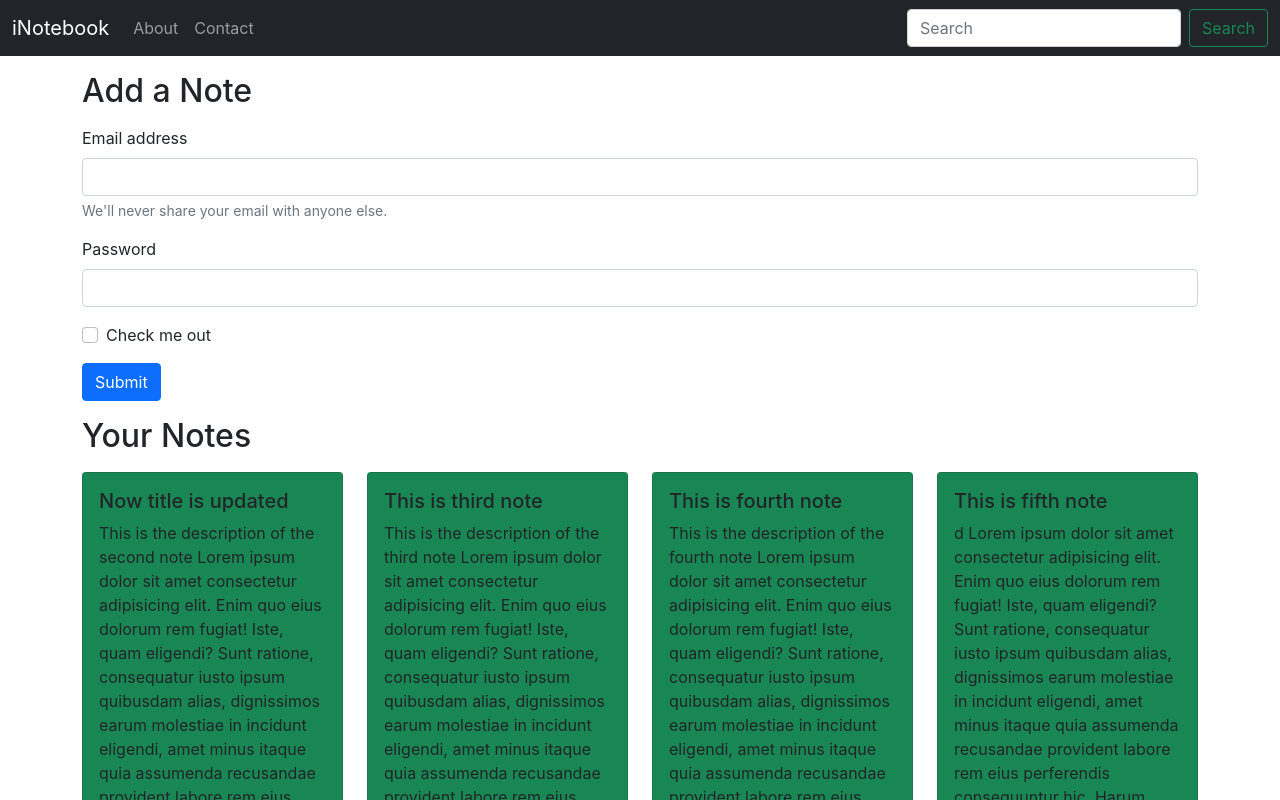
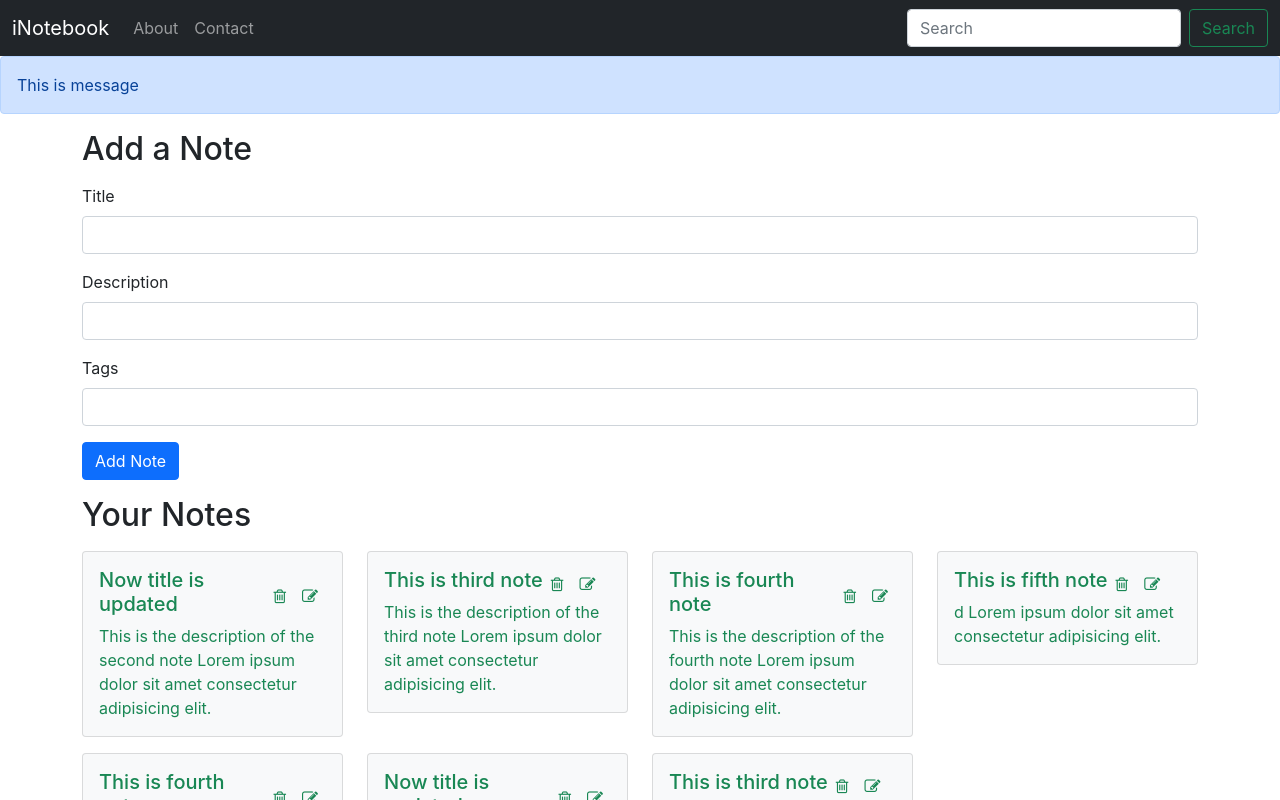
Before and after one commit to anjanisingh17/inotebook, a React (Create React App) app: page / in a window 1280 px wide. Shown: the top 800 px of the page. Built offline with nearby package versions, Linux system fonts and the light colour scheme.

Commit message:
latest commit

```diff
--- a/public/index.html
+++ b/public/index.html
@@ -20,6 +20,7 @@
 
     <!-- Latest compiled JavaScript -->
     <script src="https://cdn.jsdelivr.net/npm/bootstrap@5.1.3/dist/js/bootstrap.bundle.min.js"></script>
+    <link rel="stylesheet" href="https://cdnjs.cloudflare.com/ajax/libs/font-awesome/4.7.0/css/font-awesome.min.css">
 
     <!--
       Notice the use of %PUBLIC_URL% in the tags above.
--- a/src/App.css
+++ b/src/App.css
@@ -36,3 +36,8 @@
     transform: rotate(360deg);
   }
 }
+/* css start*/
+
+i{
+  cursor: pointer;
+}
--- a/src/App.js
+++ b/src/App.js
@@ -6,6 +6,7 @@
 import About from './components/About'
 import NoteState from './context/notes/NoteState';
 import { BrowserRouter as Routers, Routes, Route } from 'react-router-dom';
+import Alert from './components/Alert';
 
 
 function App() {
@@ -18,6 +19,7 @@
    <NoteState>
       <Routers>
         <Navbar />
+        <Alert msg="This is message" />
         <div className="container">
 
         <Routes>
--- /dev/null
+++ b/src/components/AddNote.jsx
@@ -0,0 +1,48 @@
+import React,{useContext, useState} from 'react'
+import noteContext from '../context/notes/NoteContext';
+
+
+function AddNote() {
+    const context = useContext(noteContext);
+    const {notes, addNote} = context
+    const [note,setNote] = useState({title:"",description:"",tags: ""})
+
+    const onChange = (e)=>{
+        setNote({...note,[e.target.name]: e.target.value})
+    }
+
+    const handleClick = (e)=>{
+        e.preventDefault()
+        addNote(note.title, note.description, note.tag)
+    }
+
+    return (
+   <>
+    <div className='conatiner my-3'>
+        <h2>Add a Note</h2>
+<div className='my-3'>
+        <form>
+  <div className="mb-3">
+    <label className="form-label">Title</label>
+    <input type="text" className="form-control" id="title" name="title" onChange={onChange}  aria-describedby="emailHelp" />
+  </div>
+  <div className="mb-3">
+    <label  className="form-label">Description</label>
+    <input type="text" className="form-control" id="description" name="description" onChange={onChange} />
+  </div>
+
+  <div className="mb-3">
+    <label  className="form-label">Tags</label>
+    <input type="text" className="form-control" id="tags" name="tags" onChange={onChange} />
+  </div>
+
+
+  <button type="submit" className="btn btn-primary" onClick={handleClick} >Add Note</button>
+</form>
+</div>
+</div>
+   </>
+  )
+}
+
+export default AddNote
--- /dev/null
+++ b/src/components/Alert.jsx
@@ -0,0 +1,12 @@
+import React from 'react'
+
+function Alert(props) {
+  return (
+        <div className="alert alert-primary" role="alert">
+            {props.msg}
+        </div>
+
+)
+}
+
+export default Alert
--- a/src/components/Home.jsx
+++ b/src/components/Home.jsx
@@ -1,31 +1,12 @@
+
 import Notes from "./Notes"
 
 function Home() {
 
   return (
     <>
-    <div className='conatiner my-3'>
-        <h2>Add a Note</h2>
-<div className='my-3'>
-        <form>
-  <div class="mb-3">
-    <label for="exampleInputEmail1" class="form-label">Email address</label>
-    <input type="email" class="form-control" id="exampleInputEmail1" aria-describedby="emailHelp" />
-    <div id="emailHelp" class="form-text">We'll never share your email with anyone else.</div>
-  </div>
-  <div class="mb-3">
-    <label for="exampleInputPassword1" class="form-label">Password</label>
-    <input type="password" class="form-control" id="exampleInputPassword1" />
-  </div>
-  <div class="mb-3 form-check">
-    <input type="checkbox" class="form-check-input" id="exampleCheck1" />
-    <label class="form-check-label" for="exampleCheck1">Check me out</label>
-  </div>
-  <button type="submit" class="btn btn-primary">Submit</button>
-</form>
-</div>
-</div>
-<Notes />
+
+      <Notes />
     </>
 
   )
--- a/src/components/Navbar.jsx
+++ b/src/components/Navbar.jsx
@@ -3,9 +3,6 @@
 function Navbar() {
 
   const location = useLocation();
-useEffect(()=>{
-  console.log(location)
-},[location])
 
 
 
--- a/src/components/NoteItem.jsx
+++ b/src/components/NoteItem.jsx
@@ -1,15 +1,25 @@
-import React from 'react'
+import React,{useContext} from 'react'
+import noteContext from '../context/notes/NoteContext';
+
 
 function NoteItem(props) {
+  const context = useContext(noteContext);
+  const {deleteNote} = context
 const {note} = props
 
   return (
    <>
    <div className='col-md-3 col-lg-3 col-sm-3'>
-    <div className="card bg-success my-2" >
+    <div className="card bg-light text-success my-2" >
       <div className="card-body">
+         <div className='d-flex align-items-center'>
           <h5 className="card-title">{note.title}</h5>
-          <p className="card-text">{note.description} Lorem ipsum dolor sit amet consectetur adipisicing elit. Enim quo eius dolorum rem fugiat! Iste, quam eligendi? Sunt ratione, consequatur iusto ipsum quibusdam alias, dignissimos earum molestiae in incidunt eligendi, amet minus itaque quia assumenda recusandae provident labore rem eius perferendis consequuntur hic. Harum molestiae sint hic quas maxime laudantium dolores aut adipisci repellendus consectetur optio ducimus ea vitae eaque aliquid eius amet, accusantium tempore iure, necessitatibus voluptatum recusandae quaerat iste tempora? Harum ipsum cupiditate consequatur deleniti ex beatae dicta at sint magnam. Tempora soluta beatae ex voluptatem sequi atque, voluptate earum provident velit obcaecati est quod quas eius maxime!</p>
+          <i className="fa fa-trash-o mx-2" aria-hidden="true" onClick={()=>{deleteNote(note._id)}}></i>
+          <i className="fa fa-pencil-square-o mx-2" aria-hidden="true"></i>
+          </div>
+          <p className="card-text">{note.description} Lorem ipsum dolor sit amet consectetur adipisicing elit. </p>
+
+
       </div>
     </div>
     </div>
--- a/src/components/Notes.jsx
+++ b/src/components/Notes.jsx
@@ -1,18 +1,19 @@
 import React, { useContext } from 'react'
 import noteContext from '../context/notes/NoteContext';
+import AddNote from './AddNote';
 import NoteItem from './NoteItem';
 
 function Notes() {
     const context = useContext(noteContext);
-    const {notes, setNotes} = context
+    const {notes} = context
     return (
     <>
-     <div className='row my-3   '>
+    <AddNote />
+     <div className='row my-3'>
             <h2> Your Notes</h2>
             {notes.map((note)=>{
-            return       <NoteItem note={note} />
 
-
+            return     <NoteItem key={note._id} note={note} />
             })}
      </div>
    </>
--- a/src/context/notes/NoteState.jsx
+++ b/src/context/notes/NoteState.jsx
@@ -23,8 +23,8 @@
         "__v": 0
     },
     {
-        "_id": "63171b228256cf94a2f6b1ad",
-        "user": "6315f0991857e93c0d5bce27",
+        "_id": "63171b228256cf94a2f6b0ad",
+        "user": "6315f0991857e93c0d5bc027",
         "title": "This is fourth note",
         "description": "This is the description of the fourth note",
         "tag": "fourth note",
@@ -50,8 +50,8 @@
         "__v": 0
     },
     {
-        "_id": "63171854cdbe0077f816db3d",
-        "user": "6315f0991857e93c0d5bce27",
+        "_id": "63171854cdbe0077f816db6d",
+        "user": "6315f0991857e93c0d5bc527",
         "title": "Now title is updated",
         "description": "This is the description of the second note",
         "tag": "second note",
@@ -59,8 +59,8 @@
         "__v": 0
     },
     {
-        "_id": "6317186bcdbe0077f816db3f",
-        "user": "6315f0991857e93c0d5bce27",
+        "_id": "6317186bcdbe0077f816db7f",
+        "user": "6315f0991857e93c0d5bc727",
         "title": "This is third note",
         "description": "This is the description of the third note",
         "tag": "third note",
@@ -69,9 +69,45 @@
     }
 ]
 
-const[notes, setNotes] = useState(initialNotes)
+const[notes, setNotes] = useState(initialNotes);
+
+//Add a Note
+const addNote = (title, description, tag)=>{
+
+    console.log(`Add a note ...`)
+
+    const note =  {
+        "_id": "6317186bcdbe0077f816d37uf",
+        "user": "6315f0991857e93c0d5b37u27",
+        "title": title,
+        "description": description,
+        "tag": tag,
+        "date": "2022-09-06T09:52:43.589Z",
+        "__v": 0
+    };
+    setNotes(notes.concat(note))
+}
+
+//Delete a Note
+const deleteNote = (id)=>{
+    console.log('Deleting a note ....'+id)
+    const  newNotes =  notes.filter((note)=>{
+       return note._id !==  id
+    })
+    setNotes(newNotes)
+}
+
+
+//Edit a Note
+const editNote = ()=>{
+
+}
+
+
+
+
     return(
-            <NoteContext.Provider value={{notes, setNotes}}>
+            <NoteContext.Provider value={{notes, addNote, deleteNote, editNote}}>
                 {props.children}
             </NoteContext.Provider>
         )
```
